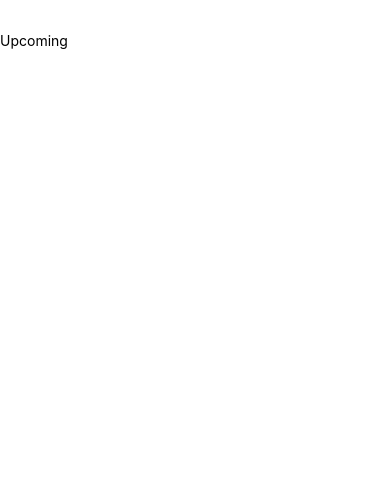
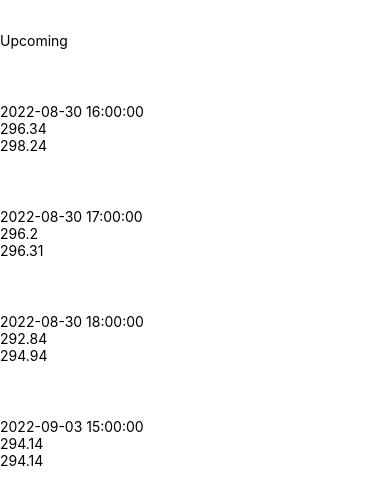
Before and after one commit to brunozupp/WeatherApp, a React Native app: screen / in a window 390 px wide. Shown: the top 504 px of the page. Built offline with nearby package versions, Linux system fonts and the light colour scheme.

Commit message:
Em andamento UpcomingWeather

```diff
--- a/src/components/UpcomingWeather.js
+++ b/src/components/UpcomingWeather.js
@@ -1,10 +1,193 @@
 import React from 'react'
-import {View, StyleSheet, Text} from 'react-native'
+import {View, StyleSheet, Text, FlatList} from 'react-native'
+import {Feather} from '@expo/vector-icons'
+
+const DATA = [
+    {
+        "dt": 1661875200,
+        "main": {
+        "temp": 296.34,
+        "feels_like": 296.02,
+        "temp_min": 296.34,
+        "temp_max": 298.24,
+        "pressure": 1015,
+        "sea_level": 1015,
+        "grnd_level": 933,
+        "humidity": 50,
+        "temp_kf": -1.9
+        },
+        "weather": [
+        {
+            "id": 500,
+            "main": "Rain",
+            "description": "light rain",
+            "icon": "10d"
+        }
+        ],
+        "clouds": {
+        "all": 97
+        },
+        "wind": {
+        "speed": 1.06,
+        "deg": 66,
+        "gust": 2.16
+        },
+        "visibility": 10000,
+        "pop": 0.32,
+        "rain": {
+        "1h": 0.13
+        },
+        "sys": {
+        "pod": "d"
+        },
+        "dt_txt": "2022-08-30 16:00:00"
+    },
+    {
+        "dt": 1661878800,
+        "main": {
+        "temp": 296.31,
+        "feels_like": 296.07,
+        "temp_min": 296.2,
+        "temp_max": 296.31,
+        "pressure": 1015,
+        "sea_level": 1015,
+        "grnd_level": 932,
+        "humidity": 53,
+        "temp_kf": 0.11
+        },
+        "weather": [
+        {
+            "id": 500,
+            "main": "Rain",
+            "description": "light rain",
+            "icon": "10d"
+        }
+        ],
+        "clouds": {
+        "all": 95
+        },
+        "wind": {
+        "speed": 1.58,
+        "deg": 103,
+        "gust": 3.52
+        },
+        "visibility": 10000,
+        "pop": 0.4,
+        "rain": {
+        "1h": 0.24
+        },
+        "sys": {
+        "pod": "d"
+        },
+        "dt_txt": "2022-08-30 17:00:00"
+    },
+    {
+        "dt": 1661882400,
+        "main": {
+        "temp": 294.94,
+        "feels_like": 294.74,
+        "temp_min": 292.84,
+        "temp_max": 294.94,
+        "pressure": 1015,
+        "sea_level": 1015,
+        "grnd_level": 931,
+        "humidity": 60,
+        "temp_kf": 2.1
+        },
+        "weather": [
+        {
+            "id": 500,
+            "main": "Rain",
+            "description": "light rain",
+            "icon": "10n"
+        }
+        ],
+        "clouds": {
+        "all": 93
+        },
+        "wind": {
+        "speed": 1.97,
+        "deg": 157,
+        "gust": 3.39
+        },
+        "visibility": 10000,
+        "pop": 0.33,
+        "rain": {
+        "1h": 0.2
+        },
+        "sys": {
+        "pod": "n"
+        },
+        "dt_txt": "2022-08-30 18:00:00"
+    },
+    {
+        "dt": 1662217200,
+        "main": {
+        "temp": 294.14,
+        "feels_like": 293.99,
+        "temp_min": 294.14,
+        "temp_max": 294.14,
+        "pressure": 1014,
+        "sea_level": 1014,
+        "grnd_level": 931,
+        "humidity": 65,
+        "temp_kf": 0
+        },
+        "weather": [
+        {
+            "id": 804,
+            "main": "Clouds",
+            "description": "overcast clouds",
+            "icon": "04d"
+        }
+        ],
+        "clouds": {
+        "all": 100
+        },
+        "wind": {
+        "speed": 0.91,
+        "deg": 104,
+        "gust": 1.92
+        },
+        "visibility": 10000,
+        "pop": 0.53,
+        "sys": {
+        "pod": "d"
+        },
+        "dt_txt": "2022-09-03 15:00:00"
+    }
+]
+
+const Item = (props) => {
+    const {dt_txt, min, max, condition} = props
+
+    return (
+        <View>
+            <Feather name={'sun'} size={50} color={"white"} />
+            <Text>{dt_txt}</Text>
+            <Text>{min}</Text>
+            <Text>{max}</Text>
+        </View>
+    );
+}
 
 const UpcomingWeather = () => {
+    const renderItem = ({item}) => (
+        <Item
+            condition={item.weather[0].main}
+            dt_txt={item.dt_txt}
+            min={item.main.temp_min}
+            max={item.main.temp_max}
+        />
+    )
+
     return (
         <View style={styles.container}>
             <Text>Upcoming</Text>
+            <FlatList
+                data={DATA}
+                renderItem={renderItem}
+            />
         </View>
     )
 }
```
